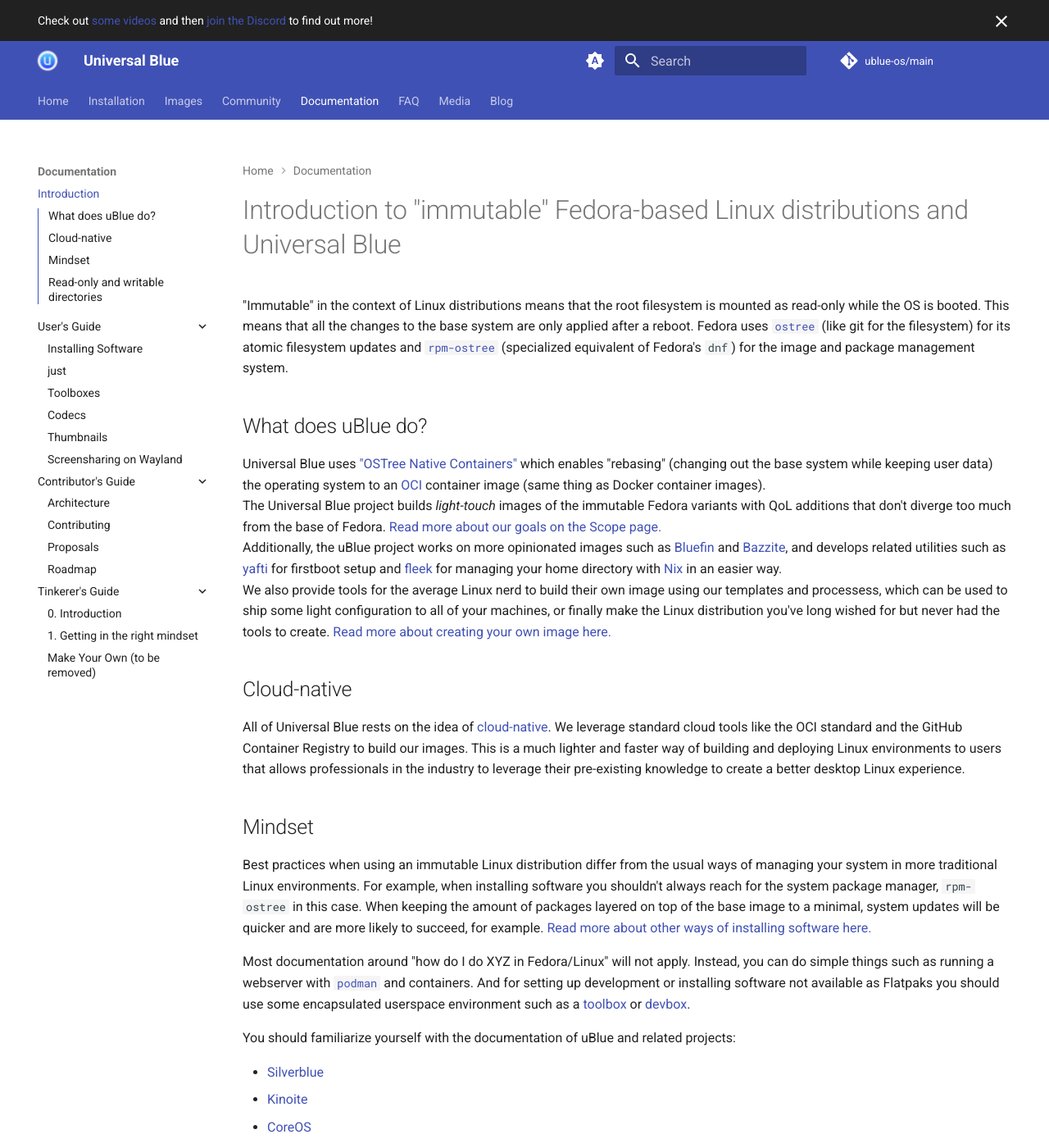
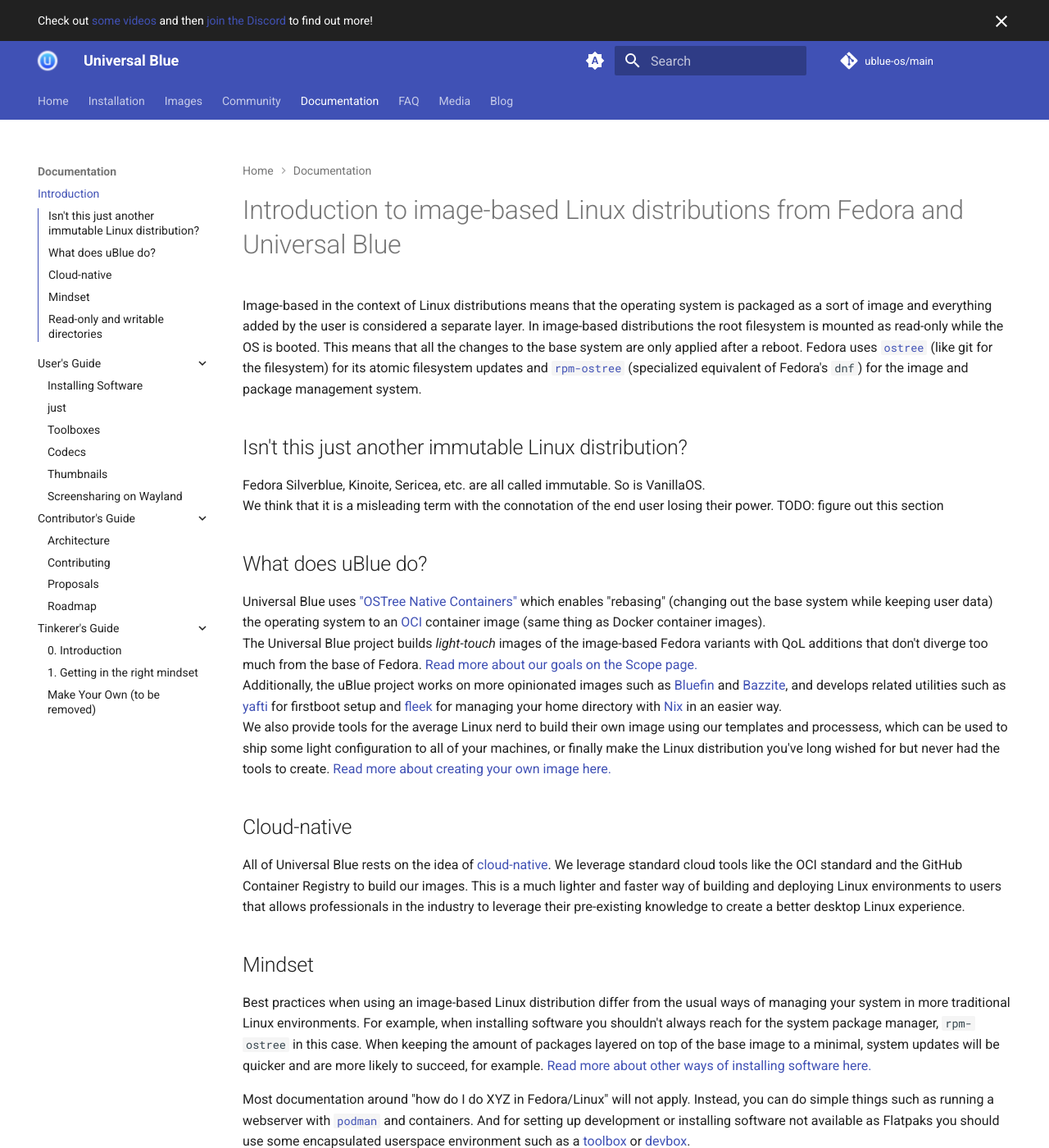
Before and after one commit to ublue-os/website, an MkDocs documentation site: the page built from docs/introduction.md, in a window 1280 px wide and 1400 px high. Shown: the whole window at 82% size. Built offline with MkDocs 1.6.1 and Material for MkDocs 9.7.7, drawn with Linux system fonts in a browser that asks for light colours; comment, search, counter and statistics services are not loaded; some of the changed text lies outside the part shown.

Commit message:
fix: change references of immutable to image-based

```diff
--- a/docs/introduction.md
+++ b/docs/introduction.md
@@ -1,11 +1,17 @@
-# Introduction to "immutable" Fedora-based Linux distributions and Universal Blue
+# Introduction to image-based Linux distributions from Fedora and Universal Blue
 
-"Immutable" in the context of Linux distributions means that the root filesystem is mounted as read-only while the OS is booted. This means that all the changes to the base system are only applied after a reboot. Fedora uses [`ostree`](https://ostreedev.github.io/ostree/) (like git for the filesystem) for its atomic filesystem updates and [`rpm-ostree`](https://docs.fedoraproject.org/en-US/fedora/latest/system-administrators-guide/package-management/rpm-ostree/) (specialized equivalent of Fedora's `dnf`) for the image and package management system.
+Image-based in the context of Linux distributions means that the operating system is packaged as a sort of image and everything added by the user is considered a separate layer. In image-based distributions the root filesystem is mounted as read-only while the OS is booted. This means that all the changes to the base system are only applied after a reboot. Fedora uses [`ostree`](https://ostreedev.github.io/ostree/) (like git for the filesystem) for its atomic filesystem updates and [`rpm-ostree`](https://docs.fedoraproject.org/en-US/fedora/latest/system-administrators-guide/package-management/rpm-ostree/) (specialized equivalent of Fedora's `dnf`) for the image and package management system.
+
+## Isn't this just another immutable Linux distribution?
+
+Fedora Silverblue, Kinoite, Sericea, etc. are all called immutable. So is VanillaOS.
+We think that it is a misleading term with the connotation of the end user losing their power.
+TODO: figure out this section
 
 ## What does uBlue do?
 
 Universal Blue uses ["OSTree Native Containers"](https://fedoraproject.org/wiki/Changes/OstreeNativeContainerStable) which enables "rebasing" (changing out the base system while keeping user data) the operating system to an [OCI](https://opencontainers.org/) container image (same thing as Docker container images).
-The Universal Blue project builds *light-touch* images of the immutable Fedora variants with QoL additions that don't diverge too much from the base of Fedora. [Read more about our goals on the Scope page.](https://universal-blue.org/scope/)
+The Universal Blue project builds *light-touch* images of the image-based Fedora variants with QoL additions that don't diverge too much from the base of Fedora. [Read more about our goals on the Scope page.](https://universal-blue.org/scope/)
 Additionally, the uBlue project works on more opinionated images such as [Bluefin](https://github.com/ublue-os/bluefin) and [Bazzite](https://github.com/ublue-os/bazzite), and develops related utilities such as [yafti](https://github.com/ublue-os/yafti) for firstboot setup and [fleek](https://github.com/ublue-os/fleek) for managing your home directory with [Nix](https://nixos.org/) in an easier way.
 We also provide tools for the average Linux nerd to build their own image using our templates and processess, which can be used to ship some light configuration to all of your machines, or finally make the Linux distribution you've long wished for but never had the tools to create. [Read more about creating your own image here.](http://universal-blue.org/tinker/0-make-your-own/)
 
@@ -15,7 +21,7 @@ All of Universal Blue rests on the idea of [cloud-native](https://en.wikipedia.o
 
 ## Mindset
 
-Best practices when using an immutable Linux distribution differ from the usual ways of managing your system in more traditional Linux environments. For example, when installing software you shouldn't always reach for the system package manager, `rpm-ostree` in this case. When keeping the amount of packages layered on top of the base image to a minimal, system updates will be quicker and are more likely to succeed, for example. [Read more about other ways of installing software here.](https://universal-blue.org/guide/software/)
+Best practices when using an image-based Linux distribution differ from the usual ways of managing your system in more traditional Linux environments. For example, when installing software you shouldn't always reach for the system package manager, `rpm-ostree` in this case. When keeping the amount of packages layered on top of the base image to a minimal, system updates will be quicker and are more likely to succeed, for example. [Read more about other ways of installing software here.](https://universal-blue.org/guide/software/)
 
 Most documentation around "how do I do XYZ in Fedora/Linux" will not apply. Instead, you can do simple things such as running a webserver with [`podman`](https://podman.io/) and containers. And for setting up development or installing software not available as Flatpaks you should use some encapsulated userspace environment such as a [toolbox](https://universal-blue.org/guide/toolbox/) or [devbox](https://www.jetpack.io/devbox/).
 
@@ -31,6 +37,6 @@ You can always ask for help from our [Community](https://universal-blue.org/CODE
 
 ## Read-only and writable directories
 
-Immutable Fedora variants follow the [Filesystem Hierarchy Standard](https://en.wikipedia.org/wiki/Filesystem_Hierarchy_Standard) while mounting some directories as read-only and symlinking some from their actual location to their FHS-compatible location.
+Image-based Fedora variants follow the [Filesystem Hierarchy Standard](https://en.wikipedia.org/wiki/Filesystem_Hierarchy_Standard) while mounting some directories as read-only and symlinking some from their actual location to their FHS-compatible location.
 
 `/usr/` is read-only when booted while `/var/` and `/etc/` are writable. Everything in `/var/` is locally managed and cannot be directly changed by images. Certain directories in the root directory are symlinked to either `/usr/` or `/var/`, for example, `/home/` is symlinked to `/var/home/`. `/usr/local/` is writable and files can be added, and system configuration modified there.
```
Also changed, not shown: docs/tinker/making-your-own.md (+1 -1 lines).
